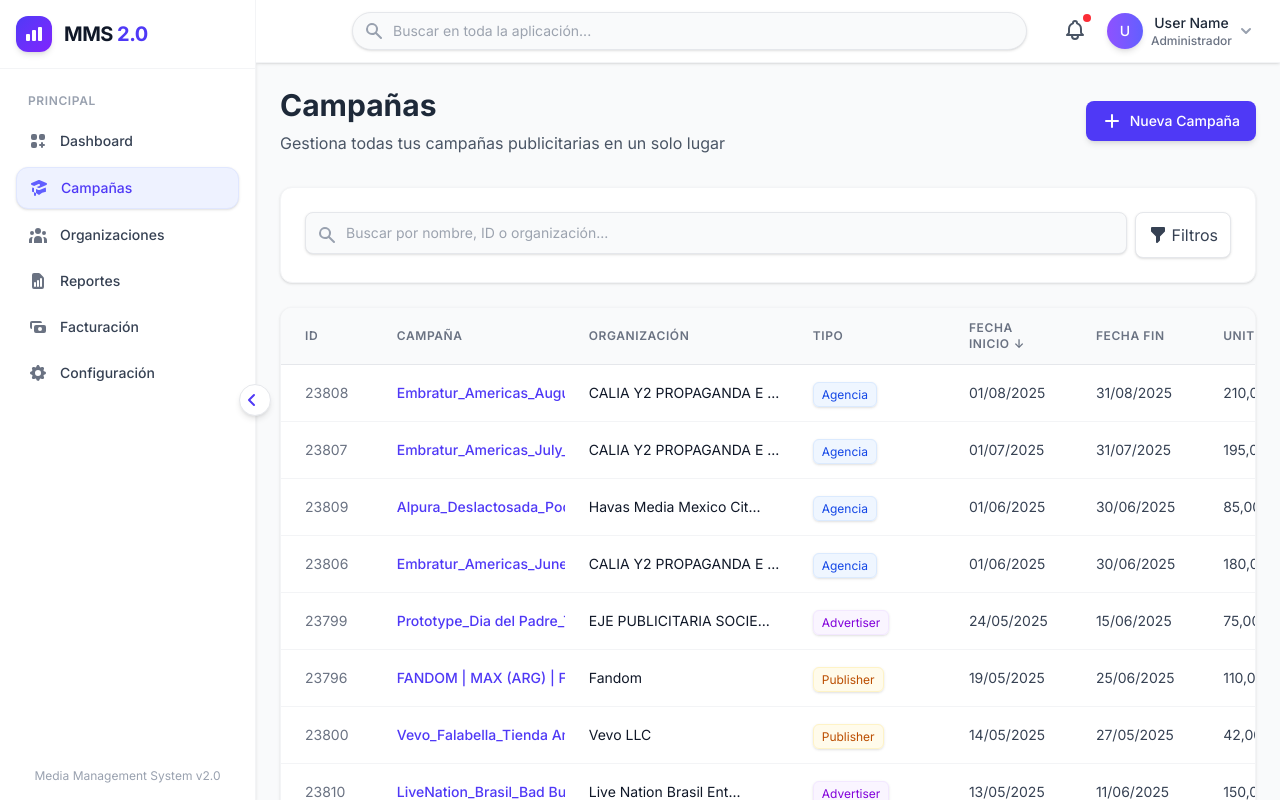
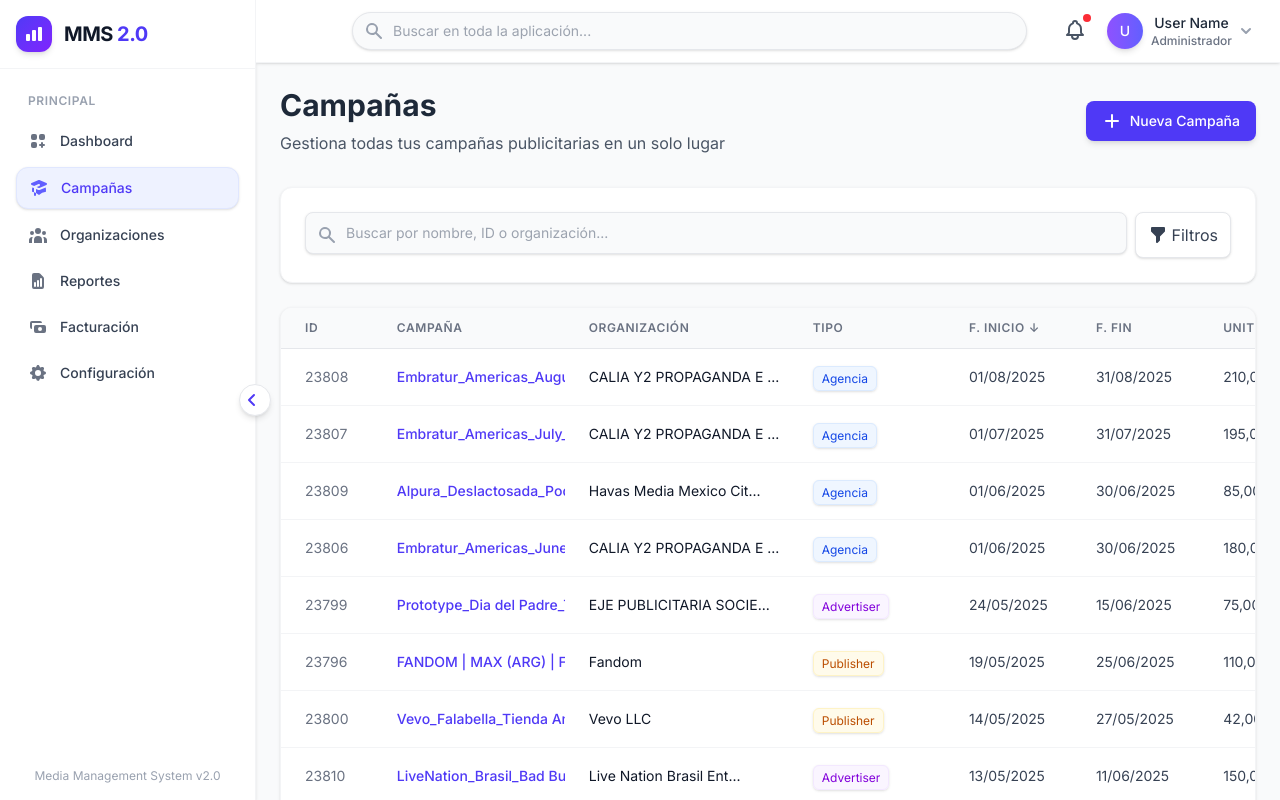
Before and after one commit to mms-usmedia/us-mms-front, a Next.js app: page /campaigns in a window 1280 px wide. Built offline with nearby package versions, Linux system fonts and the light colour scheme; sample sign-in values are in the browser's storage.

Commit message:
smoother menu and better budget formatting

```diff
--- a/src/app/campaigns/page.tsx
+++ b/src/app/campaigns/page.tsx
@@ -1,9 +1,10 @@
 // src/app/campaigns/page.tsx
 "use client";
 
-import React, { useState, useEffect } from "react";
+import React, { useState, useEffect, useMemo } from "react";
 import { useRouter } from "next/navigation";
 import { useAuth } from "@/contexts/AuthContext";
+import { useSidebar } from "@/contexts/SidebarContext";
 import Sidebar from "@/components/layout/Sidebar";
 import Header from "@/components/layout/Header";
 import StatusBadge from "@/components/ui/StatusBadge";
@@ -226,6 +227,7 @@
 export default function CampaignsListPage() {
   const router = useRouter();
   const { user, isLoading, isAuthenticated } = useAuth();
+  const { isCollapsed } = useSidebar();
   const [campaigns, setCampaigns] = useState<Campaign[]>(mockCampaigns);
   const [filteredCampaigns, setFilteredCampaigns] =
     useState<Campaign[]>(mockCampaigns);
@@ -241,6 +243,16 @@
       router.push("/login");
     }
   }, [isLoading, isAuthenticated, router]);
+
+  // Ajustar el tamaño de truncado de texto basado en el estado del sidebar
+  const nameTruncateLength = useMemo(
+    () => (isCollapsed ? 30 : 25),
+    [isCollapsed]
+  );
+  const orgTruncateLength = useMemo(
+    () => (isCollapsed ? 28 : 22),
+    [isCollapsed]
+  );
 
   // Función para aplicar filtros
   const applyFilters = () => {
@@ -324,12 +336,13 @@
 
   // Función para formatear montos
   const formatCurrency = (amount: number) => {
-    return new Intl.NumberFormat("es-MX", {
-      style: "currency",
-      currency: "USD",
+    return (
+      "$" +
+      amount.toLocaleString("es-MX", {
         minimumFractionDigits: 0,
         maximumFractionDigits: 0,
-    }).format(amount);
+      })
+    );
   };
 
   // Función para formatear números
@@ -390,13 +403,13 @@
       <Sidebar />
 
       {/* Contenido principal */}
-      <div className="flex-1 flex flex-col overflow-hidden">
+      <div className="flex-1 flex flex-col overflow-hidden transition-all duration-300 ease-in-out">
         {/* Header */}
         <Header userName={user?.name || "Usuario"} />
 
         {/* Contenedor principal */}
         <main className="flex-1 overflow-x-hidden overflow-y-auto bg-gray-50 p-6">
-          <div className="container mx-auto">
+          <div className="container mx-auto transition-all duration-300 ease-in-out">
             <div className="mb-8 flex justify-between items-center">
               <div>
                 <h1 className="text-3xl font-bold text-gray-800 mb-2">
@@ -439,131 +452,151 @@
               campaigns={campaigns}
             />
 
-            {/* Tabla de campañas */}
-            <div className="bg-white rounded-xl shadow-sm border border-gray-100 overflow-hidden mt-6">
+            {/* Tabla de campañas con transición suave */}
+            <div className="bg-white rounded-xl shadow-sm border border-gray-100 overflow-hidden mt-6 transition-all duration-300 ease-in-out">
               <div className="overflow-x-auto">
-                <table className="min-w-full divide-y divide-gray-200">
+                <table className="min-w-full divide-y divide-gray-200 transition-all duration-300 ease-in-out table-fixed">
                   <thead className="bg-gray-50">
                     <tr>
                       <th
                         scope="col"
-                        className="px-6 py-3 text-left text-xs font-semibold text-gray-500 uppercase tracking-wider cursor-pointer hover:text-indigo-700 transition-colors"
+                        className="px-6 py-3 text-left text-xs font-semibold text-gray-500 uppercase tracking-wider cursor-pointer hover:text-indigo-700 transition-colors w-20"
                         onClick={() => handleSort("id")}
                       >
+                        <div className="whitespace-nowrap flex items-center">
                           ID
                           {sortField === "id" && (
                             <span className="ml-1">
                               {sortDirection === "asc" ? "↑" : "↓"}
                             </span>
                           )}
+                        </div>
                       </th>
                       <th
                         scope="col"
                         className="px-6 py-3 text-left text-xs font-semibold text-gray-500 uppercase tracking-wider cursor-pointer hover:text-indigo-700 transition-colors w-48"
                         onClick={() => handleSort("name")}
                       >
+                        <div className="whitespace-nowrap flex items-center">
                           Campaña
                           {sortField === "name" && (
                             <span className="ml-1">
                               {sortDirection === "asc" ? "↑" : "↓"}
                             </span>
                           )}
+                        </div>
                       </th>
                       <th
                         scope="col"
-                        className="px-6 py-3 text-left text-xs font-semibold text-gray-500 uppercase tracking-wider cursor-pointer hover:text-indigo-700 transition-colors w-56"
+                        className="px-6 py-3 text-left text-xs font-semibold text-gray-500 uppercase tracking-wider cursor-pointer hover:text-indigo-700 transition-colors w-44"
                         onClick={() => handleSort("organizationName")}
                       >
+                        <div className="whitespace-nowrap flex items-center">
                           Organización
                           {sortField === "organizationName" && (
                             <span className="ml-1">
                               {sortDirection === "asc" ? "↑" : "↓"}
                             </span>
                           )}
+                        </div>
                       </th>
                       <th
                         scope="col"
-                        className="px-6 py-3 text-left text-xs font-semibold text-gray-500 uppercase tracking-wider cursor-pointer hover:text-indigo-700 transition-colors"
+                        className="px-6 py-3 text-left text-xs font-semibold text-gray-500 uppercase tracking-wider cursor-pointer hover:text-indigo-700 transition-colors w-28"
                         onClick={() => handleSort("organizationType")}
                       >
+                        <div className="whitespace-nowrap flex items-center">
                           Tipo
                           {sortField === "organizationType" && (
                             <span className="ml-1">
                               {sortDirection === "asc" ? "↑" : "↓"}
                             </span>
                           )}
+                        </div>
                       </th>
                       <th
                         scope="col"
-                        className="px-6 py-3 text-left text-xs font-semibold text-gray-500 uppercase tracking-wider cursor-pointer hover:text-indigo-700 transition-colors"
+                        className="px-6 py-3 text-left text-xs font-semibold text-gray-500 uppercase tracking-wider cursor-pointer hover:text-indigo-700 transition-colors w-28"
                         onClick={() => handleSort("startDate")}
                       >
-                        Fecha Inicio
+                        <div className="whitespace-nowrap flex items-center">
+                          F. Inicio
                           {sortField === "startDate" && (
                             <span className="ml-1">
                               {sortDirection === "asc" ? "↑" : "↓"}
                             </span>
                           )}
+                        </div>
                       </th>
                       <th
                         scope="col"
-                        className="px-6 py-3 text-left text-xs font-semibold text-gray-500 uppercase tracking-wider cursor-pointer hover:text-indigo-700 transition-colors"
+                        className="px-6 py-3 text-left text-xs font-semibold text-gray-500 uppercase tracking-wider cursor-pointer hover:text-indigo-700 transition-colors w-24"
                         onClick={() => handleSort("endDate")}
                       >
-                        Fecha Fin
+                        <div className="whitespace-nowrap flex items-center">
+                          F. Fin
                           {sortField === "endDate" && (
                             <span className="ml-1">
                               {sortDirection === "asc" ? "↑" : "↓"}
                             </span>
                           )}
+                        </div>
                       </th>
                       <th
                         scope="col"
-                        className="px-6 py-3 text-left text-xs font-semibold text-gray-500 uppercase tracking-wider cursor-pointer hover:text-indigo-700 transition-colors"
+                        className="px-6 py-3 text-left text-xs font-semibold text-gray-500 uppercase tracking-wider cursor-pointer hover:text-indigo-700 transition-colors w-24"
                         onClick={() => handleSort("units")}
                       >
+                        <div className="whitespace-nowrap flex items-center">
                           Units
                           {sortField === "units" && (
                             <span className="ml-1">
                               {sortDirection === "asc" ? "↑" : "↓"}
                             </span>
                           )}
+                        </div>
                       </th>
                       <th
                         scope="col"
-                        className="px-6 py-3 text-left text-xs font-semibold text-gray-500 uppercase tracking-wider cursor-pointer hover:text-indigo-700 transition-colors"
+                        className="px-6 py-3 text-left text-xs font-semibold text-gray-500 uppercase tracking-wider cursor-pointer hover:text-indigo-700 transition-colors w-24"
                         onClick={() => handleSort("budget")}
                       >
+                        <div className="whitespace-nowrap flex items-center">
                           Budget
                           {sortField === "budget" && (
                             <span className="ml-1">
                               {sortDirection === "asc" ? "↑" : "↓"}
                             </span>
                           )}
+                        </div>
                       </th>
                       <th
                         scope="col"
-                        className="px-6 py-3 text-left text-xs font-semibold text-gray-500 uppercase tracking-wider cursor-pointer hover:text-indigo-700 transition-colors"
+                        className="px-6 py-3 text-left text-xs font-semibold text-gray-500 uppercase tracking-wider cursor-pointer hover:text-indigo-700 transition-colors w-20"
                         onClick={() => handleSort("grossMargin")}
                       >
+                        <div className="whitespace-nowrap flex items-center">
                           % GM
                           {sortField === "grossMargin" && (
                             <span className="ml-1">
                               {sortDirection === "asc" ? "↑" : "↓"}
                             </span>
                           )}
+                        </div>
                       </th>
                       <th
                         scope="col"
-                        className="px-6 py-3 text-left text-xs font-semibold text-gray-500 uppercase tracking-wider cursor-pointer hover:text-indigo-700 transition-colors"
+                        className="px-6 py-3 text-left text-xs font-semibold text-gray-500 uppercase tracking-wider cursor-pointer hover:text-indigo-700 transition-colors w-28"
                         onClick={() => handleSort("status")}
                       >
+                        <div className="whitespace-nowrap flex items-center">
                           Estado
                           {sortField === "status" && (
                             <span className="ml-1">
                               {sortDirection === "asc" ? "↑" : "↓"}
                             </span>
                           )}
+                        </div>
                       </th>
                     </tr>
                   </thead>
@@ -576,17 +609,20 @@
                         <td className="px-6 py-4 whitespace-nowrap text-sm text-gray-500 font-mono">
                           {campaign.id}
                         </td>
-                        <td className="px-6 py-4 whitespace-nowrap text-sm font-medium text-indigo-600 hover:text-indigo-800 max-w-[12rem] overflow-hidden">
+                        <td className="px-6 py-4 whitespace-nowrap text-sm font-medium text-indigo-600 hover:text-indigo-800 max-w-[12rem] overflow-hidden transition-all duration-300 ease-in-out">
                           <span
                             title={campaign.name}
                             className="hover:underline"
                           >
-                            {truncateText(campaign.name, 25)}
+                            {truncateText(campaign.name, nameTruncateLength)}
                           </span>
                         </td>
-                        <td className="px-6 py-4 whitespace-nowrap text-sm text-gray-900 max-w-[14rem] overflow-hidden">
+                        <td className="px-6 py-4 whitespace-nowrap text-sm text-gray-900 max-w-[14rem] overflow-hidden transition-all duration-300 ease-in-out">
                           <span title={campaign.organizationName}>
-                            {truncateText(campaign.organizationName, 22)}
+                            {truncateText(
+                              campaign.organizationName,
+                              orgTruncateLength
+                            )}
                           </span>
                         </td>
                         <td className="px-6 py-4 whitespace-nowrap">
@@ -623,7 +659,7 @@
               </div>
 
               {/* Paginación */}
-              <div className="bg-white px-4 py-3 flex items-center justify-between border-t border-gray-200 sm:px-6">
+              <div className="bg-white px-4 py-3 flex items-center justify-between border-t border-gray-200 sm:px-6 transition-all duration-300 ease-in-out">
                 <div className="flex-1 flex justify-between sm:hidden">
                   <button className="relative inline-flex items-center px-4 py-2 border border-gray-300 text-sm font-medium rounded-md text-gray-700 bg-white hover:bg-gray-50">
                     Anterior
--- a/src/app/layout.tsx
+++ b/src/app/layout.tsx
@@ -1,14 +1,15 @@
 // src/app/layout.tsx
-import type { Metadata } from 'next';
-import { Inter } from 'next/font/google';
-import './globals.css';
-import { AuthProvider } from '@/contexts/AuthContext';
+import type { Metadata } from "next";
+import { Inter } from "next/font/google";
+import "./globals.css";
+import { AuthProvider } from "@/contexts/AuthContext";
+import { SidebarProvider } from "@/contexts/SidebarContext";
 
-const inter = Inter({ subsets: ['latin'] });
+const inter = Inter({ subsets: ["latin"] });
 
 export const metadata: Metadata = {
-  title: 'MMS 2.0 - Media Management System',
-  description: 'Next generation media management system for US Media',
+  title: "MMS 2.0 - Media Management System",
+  description: "Next generation media management system for US Media",
 };
 
 export default function RootLayout({
@@ -17,10 +18,10 @@
   children: React.ReactNode;
 }) {
   return (
-    <html lang="en">
+    <html lang="es">
       <body className={inter.className}>
         <AuthProvider>
-          {children}
+          <SidebarProvider>{children}</SidebarProvider>
         </AuthProvider>
       </body>
     </html>
--- a/src/components/layout/Sidebar.tsx
+++ b/src/components/layout/Sidebar.tsx
@@ -1,10 +1,11 @@
 // src/components/layout/Sidebar.tsx
 "use client";
 
-import React, { useState } from "react";
+import React from "react";
 import Link from "next/link";
 import { usePathname } from "next/navigation";
 import Image from "next/image";
+import { useSidebar } from "@/contexts/SidebarContext";
 
 // Iconos SVG personalizados
 const ModuleIcon = ({ className }: { className?: string }) => (
@@ -87,7 +88,7 @@
 
 const Sidebar: React.FC = () => {
   const pathname = usePathname();
-  const [isCollapsed, setIsCollapsed] = useState(false);
+  const { isCollapsed, toggleSidebar } = useSidebar();
 
   // Secciones principales
   const mainNavigation = [
@@ -98,10 +99,6 @@
     { name: "Facturación", href: "/accounting", icon: AccountingIcon },
     { name: "Configuración", href: "/settings", icon: SettingsIcon },
   ];
-
-  const toggleSidebar = () => {
-    setIsCollapsed(!isCollapsed);
-  };
 
   return (
     <aside
--- /dev/null
+++ b/src/contexts/SidebarContext.tsx
@@ -0,0 +1,34 @@
+"use client";
+
+import React, { createContext, useState, useContext, ReactNode } from "react";
+
+interface SidebarContextType {
+  isCollapsed: boolean;
+  toggleSidebar: () => void;
+}
+
+const SidebarContext = createContext<SidebarContextType | undefined>(undefined);
+
+export const SidebarProvider: React.FC<{ children: ReactNode }> = ({
+  children,
+}) => {
+  const [isCollapsed, setIsCollapsed] = useState(false);
+
+  const toggleSidebar = () => {
+    setIsCollapsed(!isCollapsed);
+  };
+
+  return (
+    <SidebarContext.Provider value={{ isCollapsed, toggleSidebar }}>
+      {children}
+    </SidebarContext.Provider>
+  );
+};
+
+export const useSidebar = (): SidebarContextType => {
+  const context = useContext(SidebarContext);
+  if (context === undefined) {
+    throw new Error("useSidebar must be used within a SidebarProvider");
+  }
+  return context;
+};
```
Lines whose indentation alone changed are shown as unchanged.
